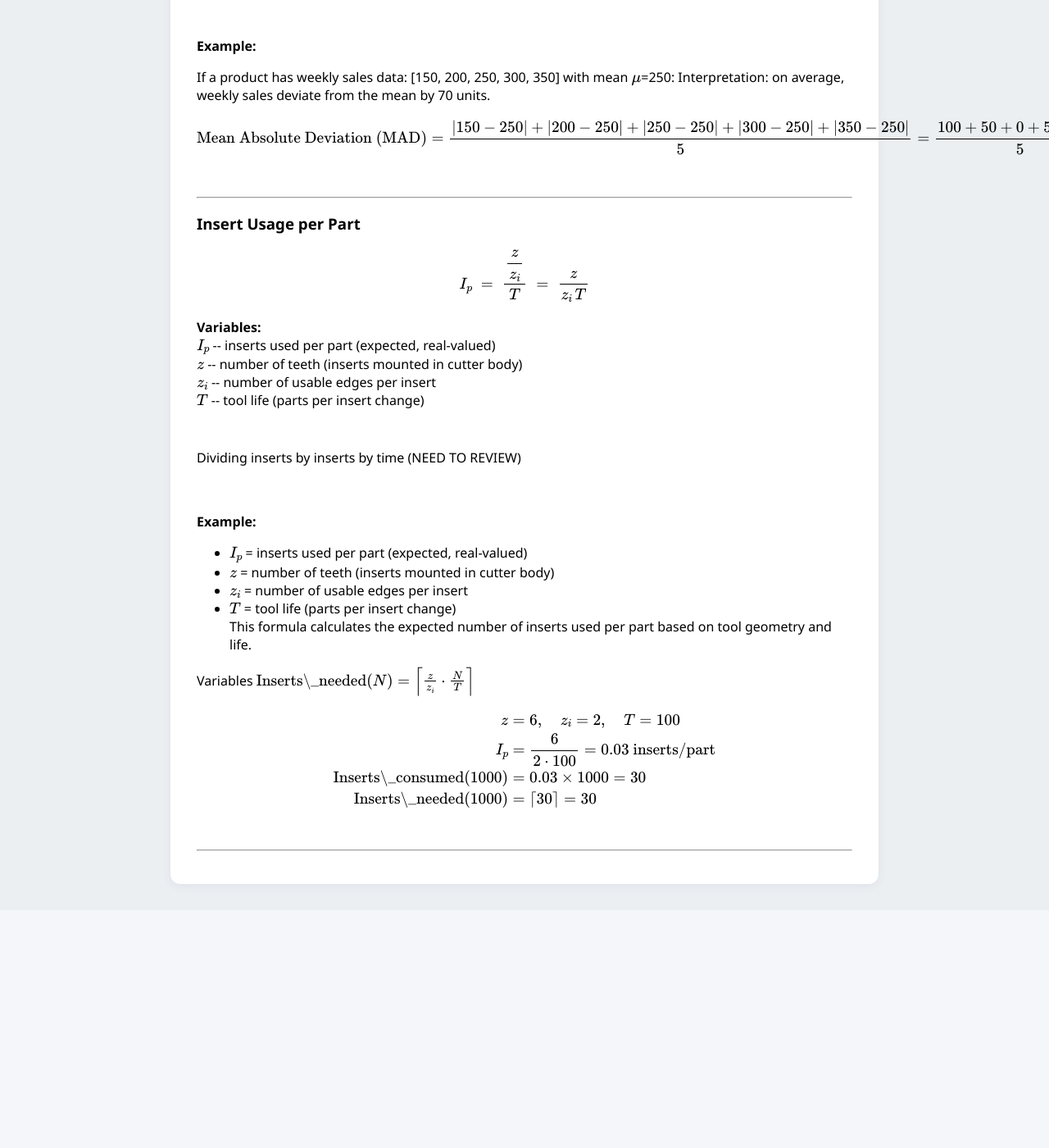
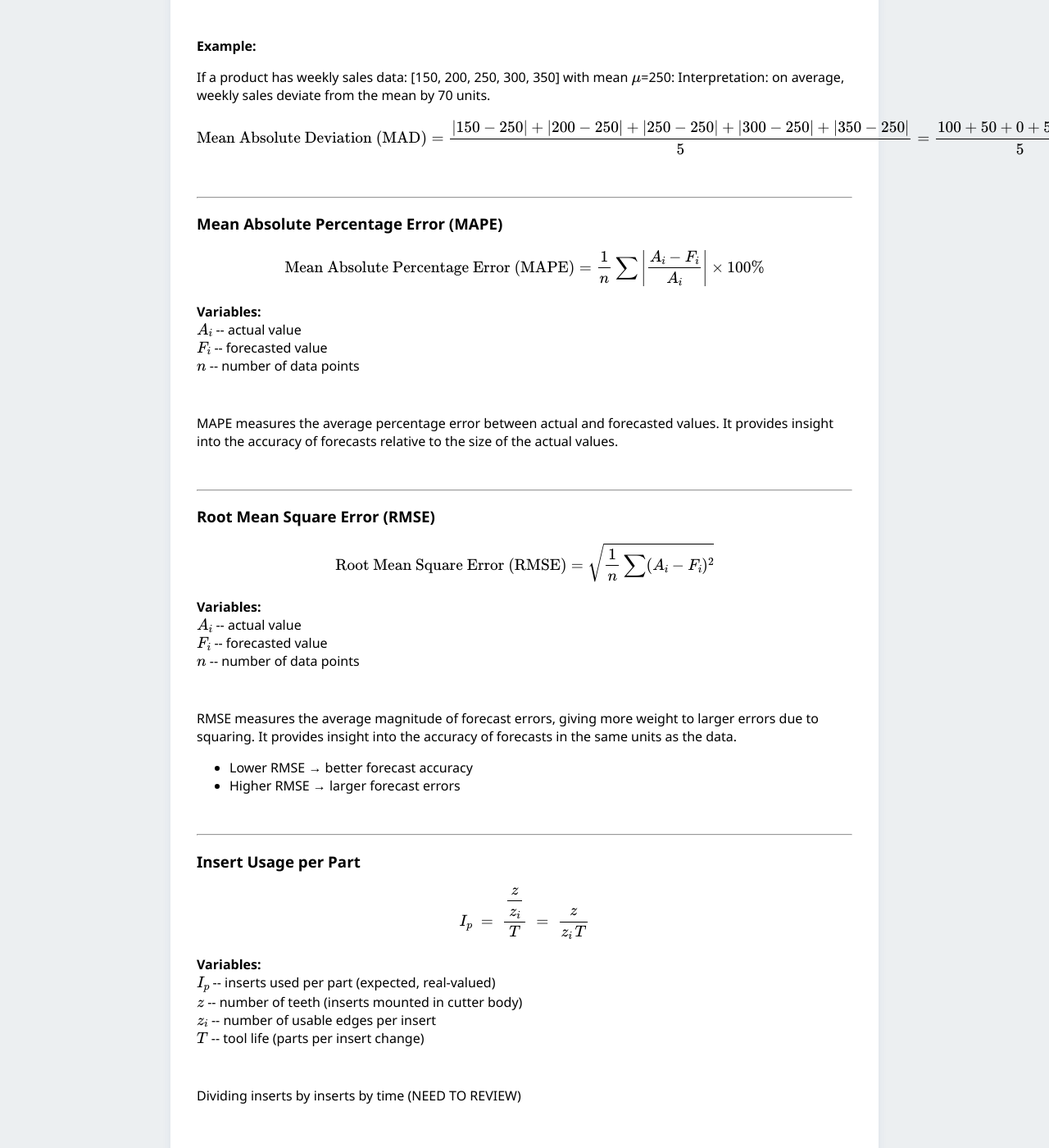
Before and after one commit to jaymcc2/product-sales-formulas, a Jekyll site: the page built from sales_math/index.md, in a window 1280 px wide and 1400 px high, scrolled down 4945 px. Shown: the whole window at 82% size. Built offline with Jekyll 4.4.1, drawn with Linux system fonts in a browser that asks for light colours; before the commit the page ends 6055 px from its top, so only the background shows below that.

Commit message:
Added error formulas

```diff
--- a/_data/formulas.yml
+++ b/_data/formulas.yml
@@ -257,6 +257,42 @@
         \text{Mean Absolute Deviation (MAD)} = \frac{|150-250| + |200-250| + |250-250| + |300-250| + |350-250|}{5} = \frac{100 + 50 + 0 + 50 + 100}{5} = \frac{300}{5} = 60
         $$
 
+# Mean Absolute Percentage Error (MAPE)
+- id: mean-absolute-percentage-error
+  title: Mean Absolute Percentage Error (MAPE)
+  category: analysis math
+  tags: [product, trends, variability, comparison]
+  equation: |
+    $$
+    \text{Mean Absolute Percentage Error (MAPE)} = \frac{1}{n} \sum \left| \frac{A_i - F_i}{A_i} \right| \times 100\%
+    $$
+  variables:
+    $A_i$: actual value
+    $F_i$: forecasted value
+    $n$: number of data points
+  comment: |
+    MAPE measures the average percentage error between actual and forecasted values.
+    It provides insight into the accuracy of forecasts relative to the size of the actual values.
+
+# Root Mean Square Error (RMSE)
+- id: root-mean-square-error
+  title: Root Mean Square Error (RMSE)
+  category: analysis math
+  tags: [product, trends, variability, comparison]
+  equation: |
+    $$
+    \text{Root Mean Square Error (RMSE)} = \sqrt{\frac{1}{n} \sum (A_i - F_i)^2}
+    $$
+  variables:
+    $A_i$: actual value
+    $F_i$: forecasted value
+    $n$: number of data points
+  comment: |
+    RMSE measures the average magnitude of forecast errors, giving more weight to larger errors due to squaring.
+    It provides insight into the accuracy of forecasts in the same units as the data.
+    - Lower RMSE → better forecast accuracy
+    - Higher RMSE → larger forecast errors
+
 ######################### Shop Math Formulas ##################################
 
 # Insert Usage per part
```
